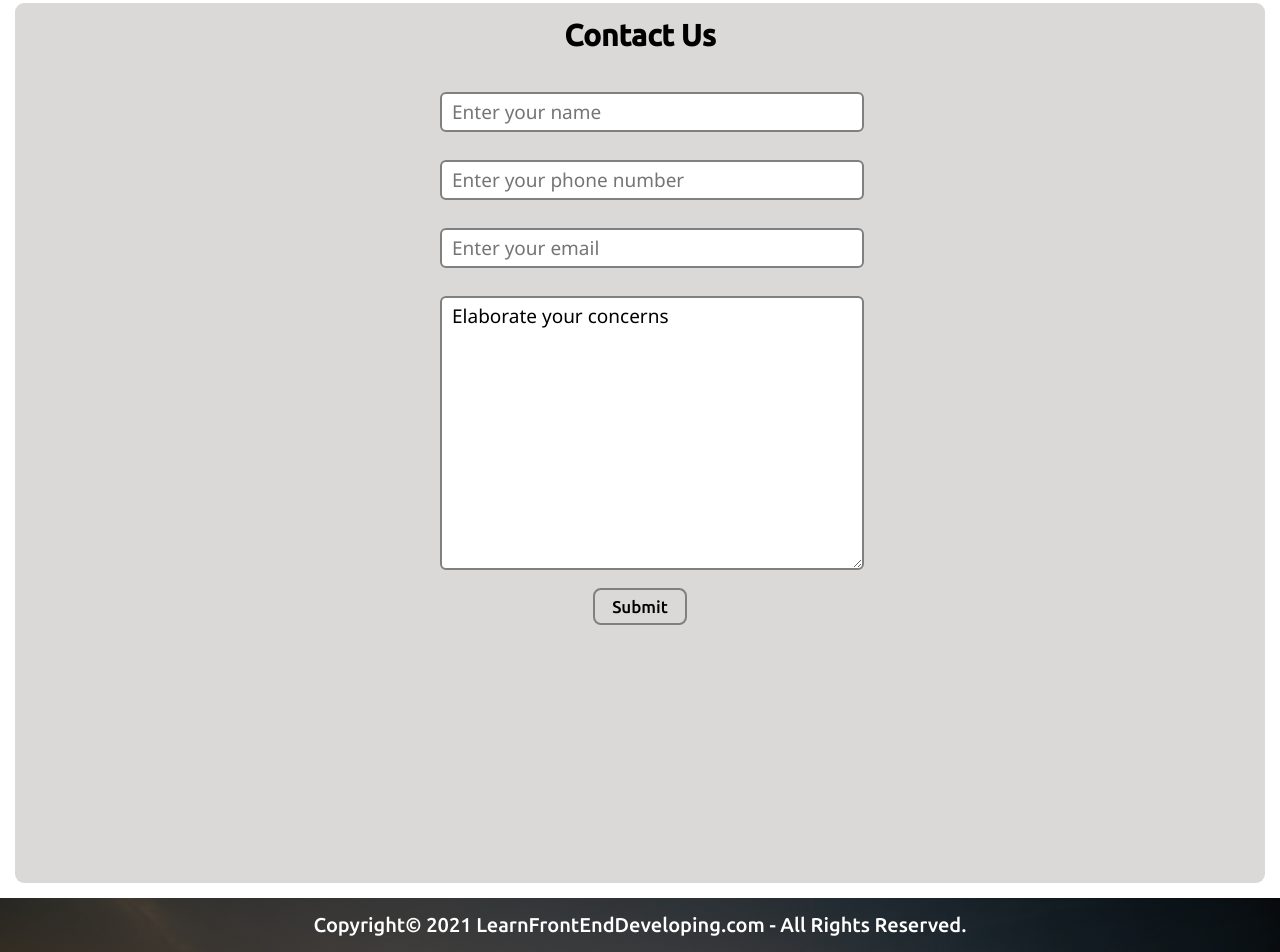
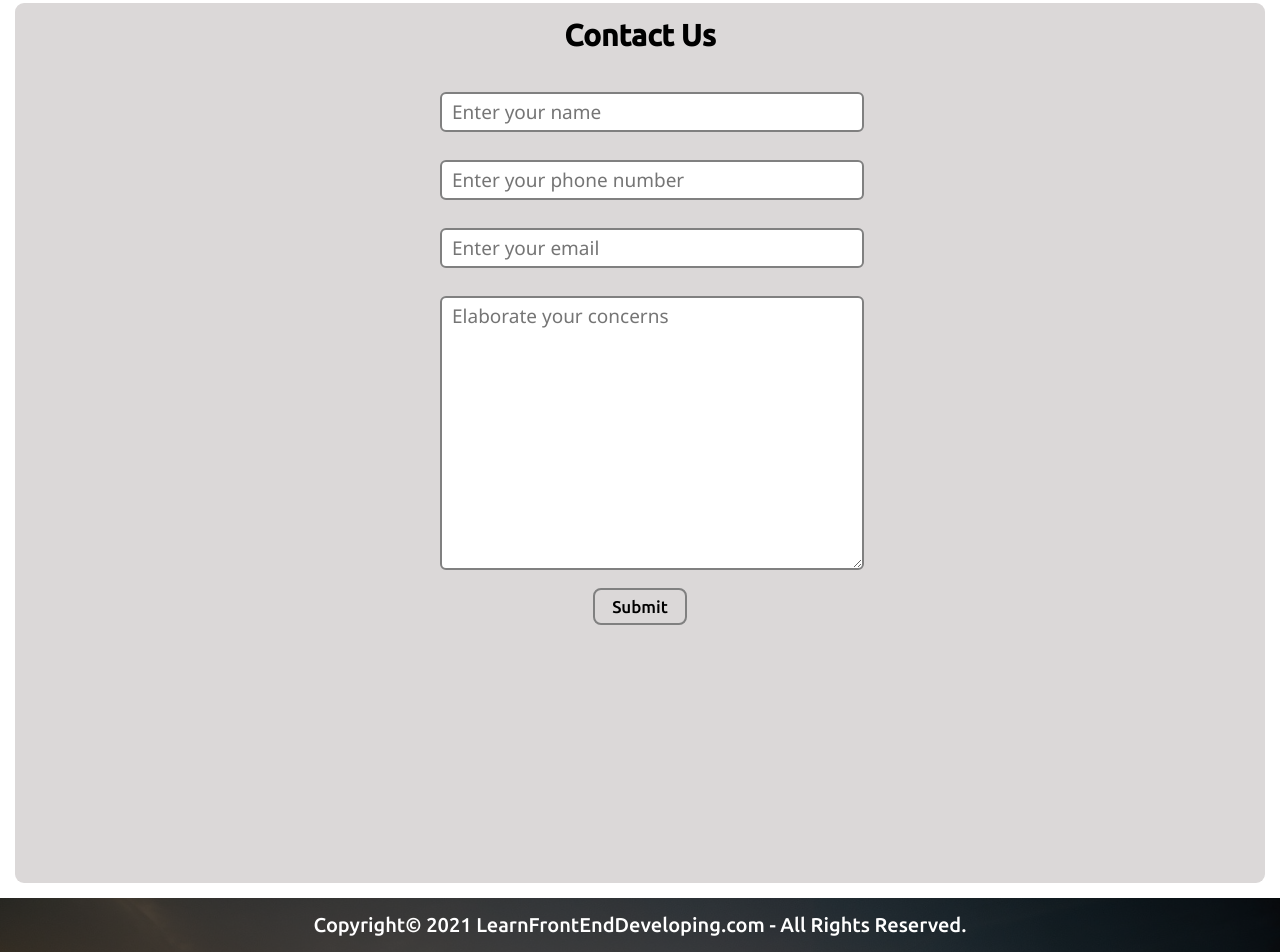
Before and after one commit to Chandu-555/feb, a plain HTML site: page index.html in a window 1280 px wide. Shown: the part 1836-2788 px from the top of the page. Drawn offline with Linux system fonts and the light colour scheme.

Commit message:
Update index.html

```diff
--- a/index.html
+++ b/index.html
@@ -134,7 +134,7 @@
             <input class="form-input" type="text" name="name" id="name" placeholder="Enter your name">
             <input class="form-input" type="text" name="phone" id="phone" placeholder="Enter your phone number">
             <input class="form-input" type="email" name="email" id="email" placeholder="Enter your email">
-            <textarea class="form-input" name="text" id="text" cols="30" rows="10">Elaborate your concerns</textarea>
+            <textarea class="form-input" name="text" id="text" cols="30" rows="10" placeholder="Elaborate your concerns"></textarea>
             <button class="btn btn-dark">Submit</button>
         </div>
     </section>
```
